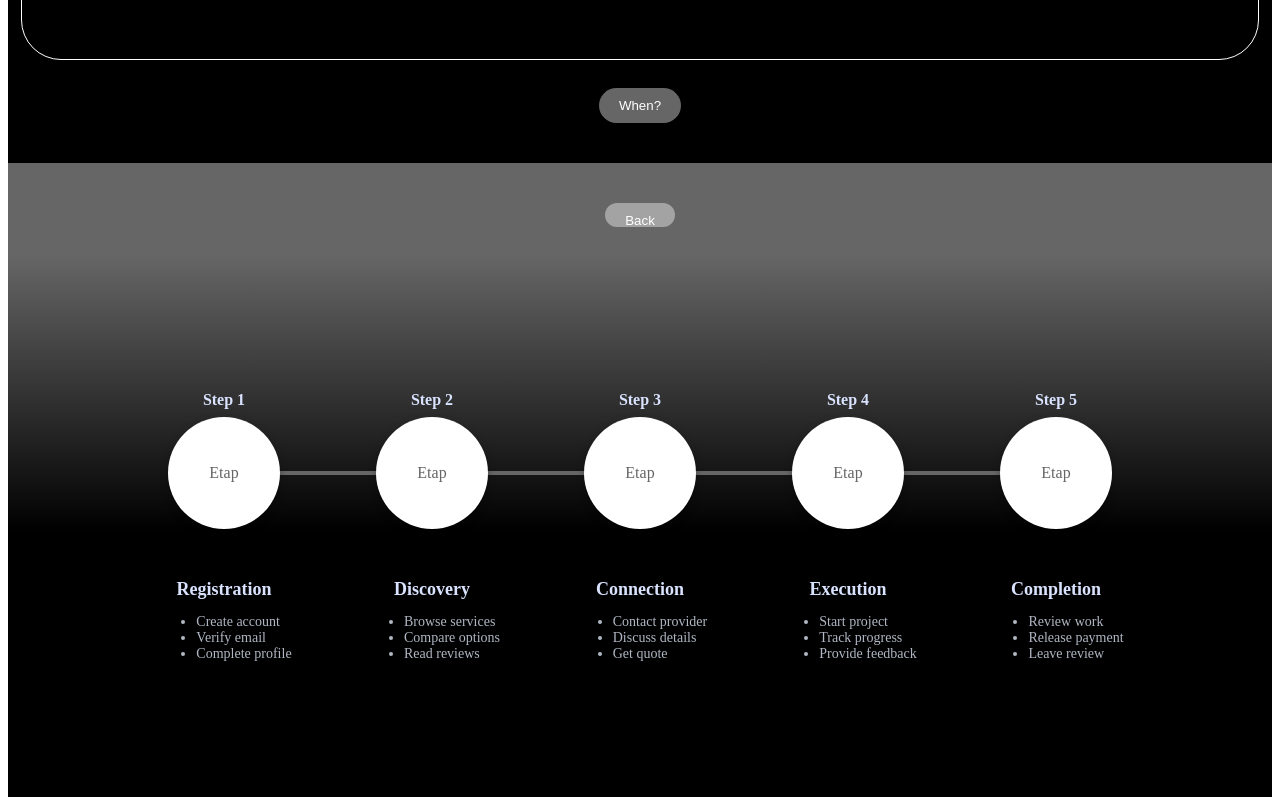
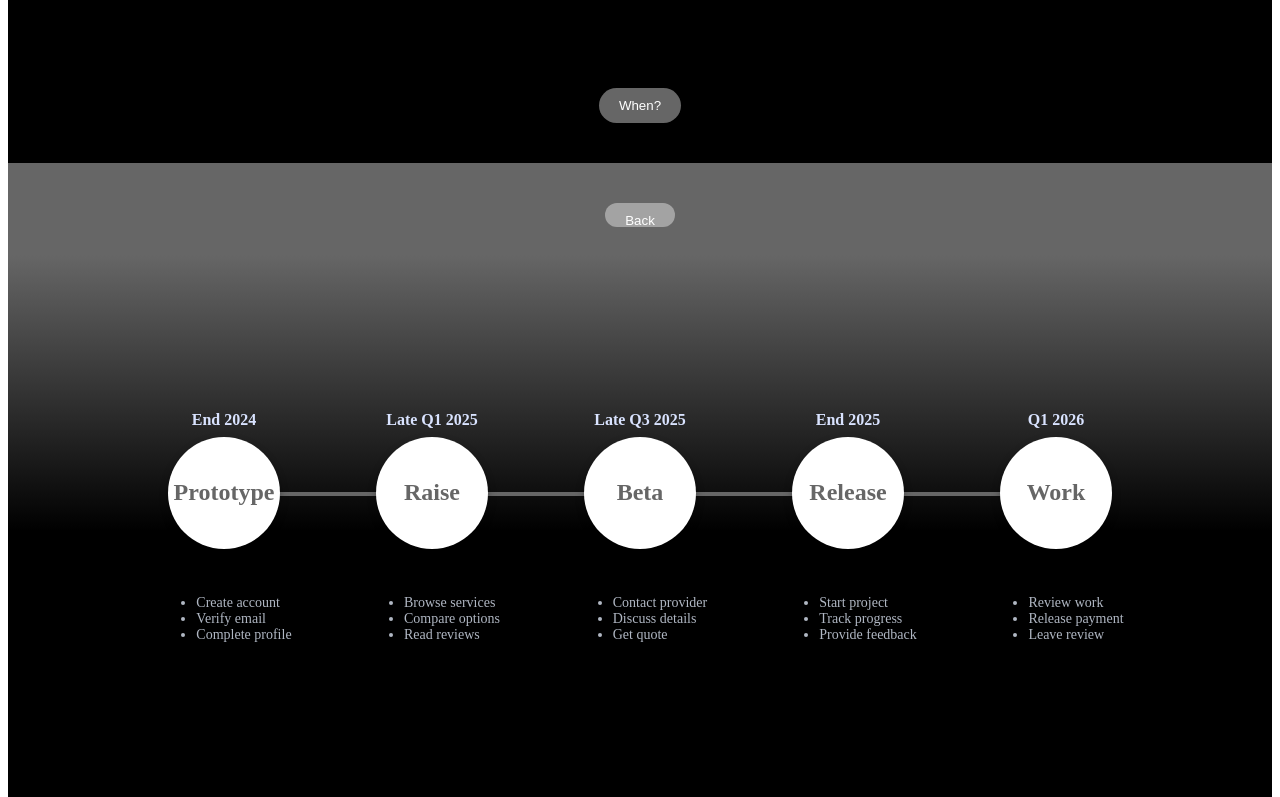
Before and after one commit to IrishBoy/ts-python, a React (Create React App) app in the folder frontend/: page / in a window 1280 px wide. Shown: the part 1445-2242 px from the top of the page. Built offline with nearby package versions, Linux system fonts and the light colour scheme.

Commit message:
Styles fix

```diff
--- a/frontend/src/shared/CardGrid/CardGrid.css
+++ b/frontend/src/shared/CardGrid/CardGrid.css
@@ -6,10 +6,10 @@
 
 .card-grid-reviews {
   border-radius: 40px;
-  border-style: solid;
+  /* border-style: solid; */
   border-color: #ffffff;
   border-width: 1px;
-  padding: 64px;
+  /* padding: 64px; */
   display: flex;
   flex-direction: column;
   gap: 48px ;
--- a/frontend/src/widgets/ThirdSection/ui/ThirdPage.css
+++ b/frontend/src/widgets/ThirdSection/ui/ThirdPage.css
@@ -18,7 +18,7 @@
 
   .line {
     position: absolute;
-    top: 32.5%;
+    top: 35.5%;
     left: 2.5rem;
     right: 2.5rem;
     height: 0.25rem;
@@ -73,8 +73,8 @@
   }
 
   .circle-text {
-    font-size: 2;
-    font-weight: 500;
+    font-size: 150%;
+    font-weight: 600;
     color: #666;
   }
 
--- a/frontend/src/widgets/ThirdSection/ui/ThirdPage.tsx
+++ b/frontend/src/widgets/ThirdSection/ui/ThirdPage.tsx
@@ -8,28 +8,33 @@ interface ThirdPageProps {
 
 const roadmapSteps = [
   {
-    label: "Step 1",
-    title: "Registration",
+    label: "End 2024",
+    name:"dsd",
+    title: "Prototype",
     points: ["Create account", "Verify email", "Complete profile"]
   },
   {
-    label: "Step 2",
-    title: "Discovery",
+    label: "Late Q1 2025",
+    name:"dsd",
+    title: "Raise",
     points: ["Browse services", "Compare options", "Read reviews"]
   },
   {
-    label: "Step 3",
-    title: "Connection",
+    label: "Late Q3 2025",
+    name:"dsd",
+    title: "Beta",
     points: ["Contact provider", "Discuss details", "Get quote"]
   },
   {
-    label: "Step 4",
-    title: "Execution",
+    label: "End 2025",
+    name:"dsd",
+    title: "Release",
     points: ["Start project", "Track progress", "Provide feedback"]
   },
   {
-    label: "Step 5",
-    title: "Completion",
+    label: "Q1 2026",
+    name:"dsd",
+    title: "Work",
     points: ["Review work", "Release payment", "Leave review"]
   }
 ];
@@ -50,11 +55,11 @@ const ThirdPage: React.FC<ThirdPageProps> = ({ onNext, onPrevious }) => {
               <div className="circle-container">
                 <div className="circle-bg" />
                 <div className="circle-border">
-                  <span className="circle-text">Etap</span>
+                  <span className="circle-text">{step.title}</span>
                 </div>
               </div>
               <div className="text-center px-2">
-                <h3 className="step-title">{step.title}</h3>
+                {/* <h3 className="step-title">{step.title}</h3> */}
                 <ul className="step-list">
                   {step.points.map((point, i) => (
                     <li key={i} className="step-item">{point}</li>
```
